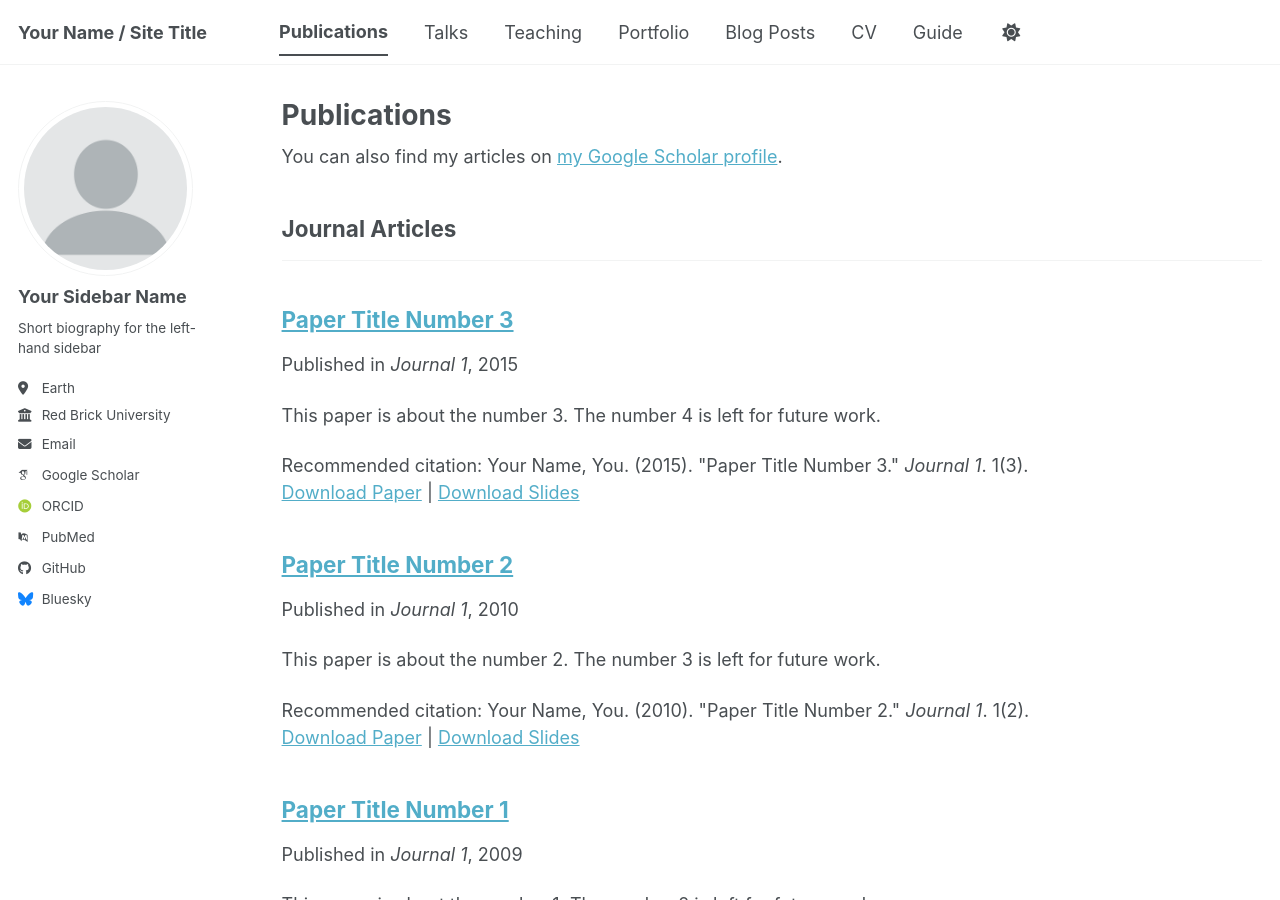
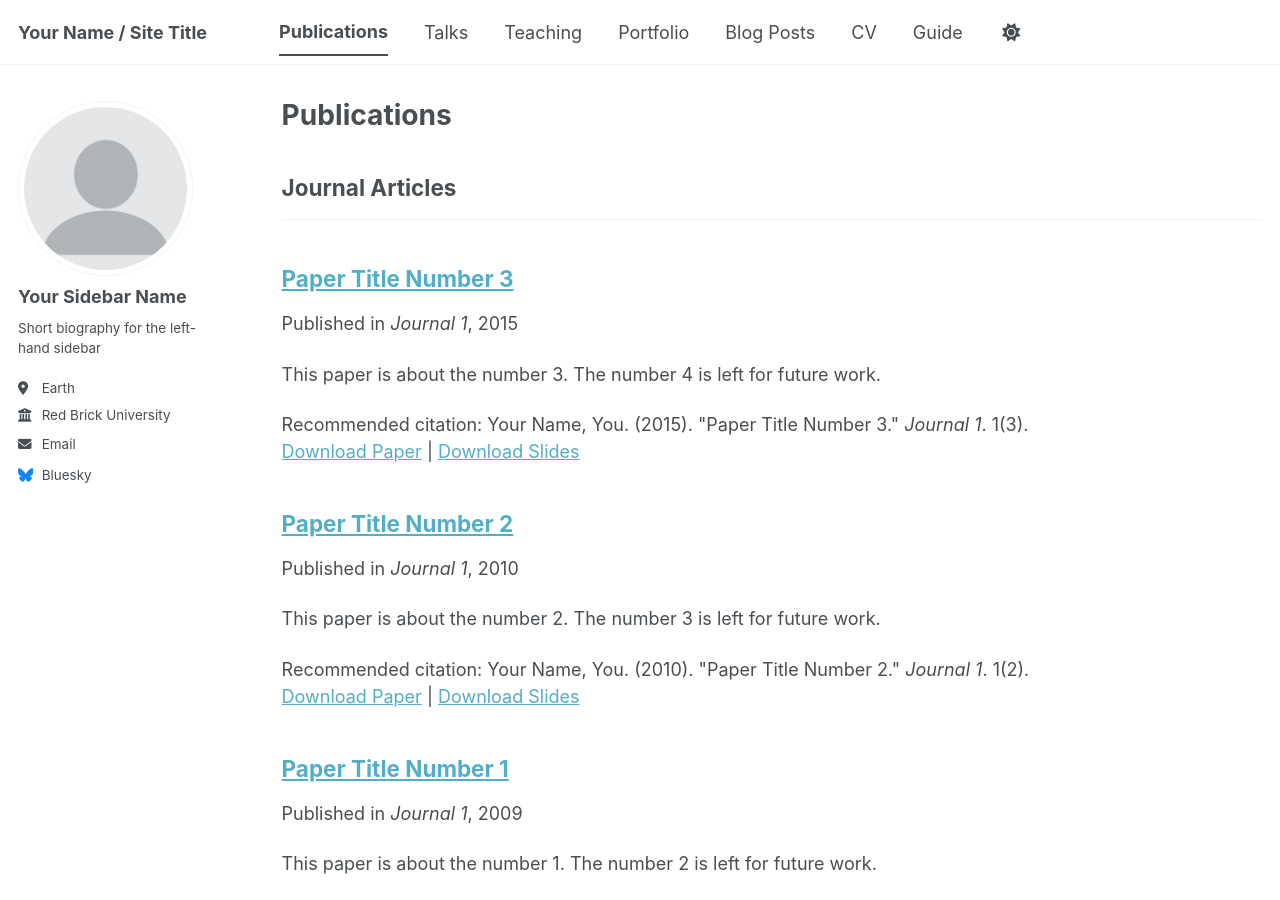
Before and after one commit to wzlcarrot/wzlcarrot.github.io, a Jekyll site: the page built from _pages/publications.html, in a window 1280 px wide and 900 px high. Built offline with Jekyll 4.4.1, drawn with Linux system fonts in a browser that asks for light colours; some web fonts are replaced; a script bundle is joined from its source files by our own code; library files that are not in the unit come from our copies; part of the change alters nothing that is shown.

Commit message:
第一次修改

```diff
--- a/_config.yml
+++ b/_config.yml
@@ -32,30 +32,7 @@ author:
   uri              : # URL
   email            : "none@example.org"
 
-  # Academic websites
-  academia         : # URL
-  arxiv            : # URL - Update with the correct link to your profile
-  googlescholar    : "https://scholar.google.com/citations?user=PS_CX0AAAAAJ"
-  inspire-hep      : # URL
-  impactstory      : # URL
-  orcid            : "https://orcid.org/yourorcidurl"
-  semantic         : # URL
-  ssrn             : # URL
-  pubmed           : "https://www.ncbi.nlm.nih.gov/pubmed/?term=john+snow"
-  researchgate     : # URL
-  scopus           : # URL
-  zotero           : # URL
-
-
-  # Repositories and software development
-  bitbucket        : # Username - Update with your username on the site
-  codepen          : # Username
-  dribbble         : # Username
-  github           : "academicpages"
-  kaggle           : # Username
-  stackoverflow    : # User number or user number and name (i.e., use "1" or "1/jeff-atwood")
-
-  # Social media
+# Social media
   artstation       : # Username
   bluesky          : "bsky.app" # Replace this with you Bluesky username
   facebook         : # Username
```
